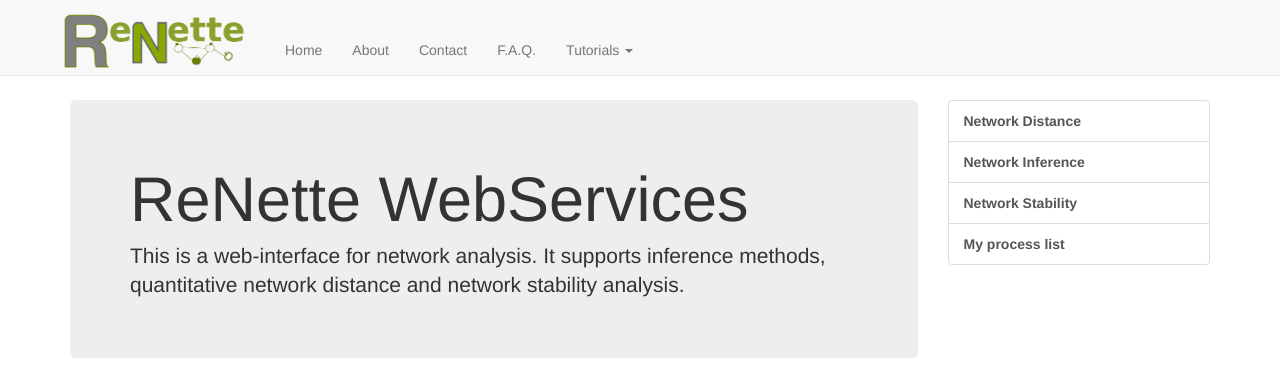
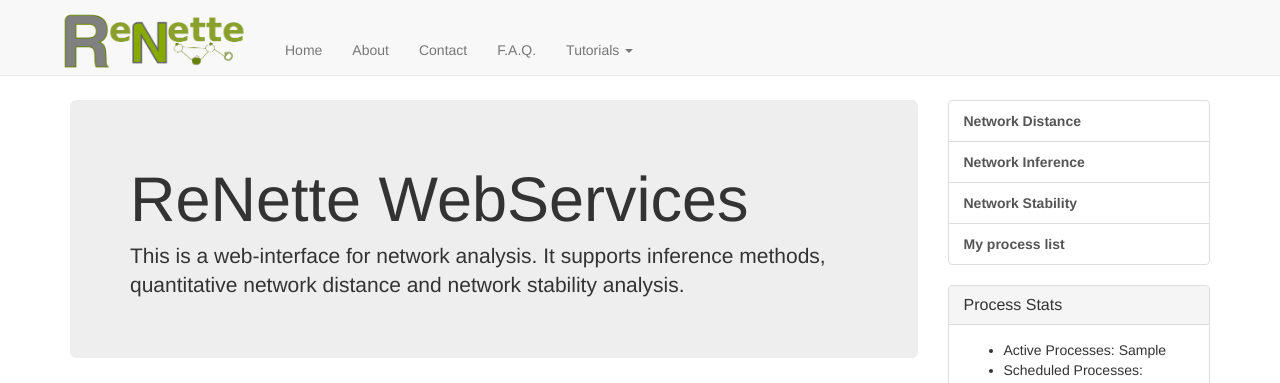
Before and after one commit to MPBA/renette, a Django app: template renette/templates/renette/home.html in a window 1280 px wide. Shown: the top 383 px of the page. Run offline with Django 3.2, Linux system fonts and the light colour scheme; data comes from the database, SQL or seed files in the repository; the template is opened without the code that fills it: most values are stand-ins (such as "Sample title", 1, 10 or a date in 2020); parts of the project's set-up code (start-up, migrations or seed data) failed here and were passed over.

Commit message:
celery stats

```diff
--- a/renette/templates/renette/home.html
+++ b/renette/templates/renette/home.html
@@ -48,5 +48,19 @@
 
         </div>
         {% include "navigation.html" %}
+        <div class="col-xs-6 col-sm-3 sidebar-offcanvas" id="sidebar" role="navigation">
+            <div class="panel panel-default">
+              <div class="panel-heading">
+                <h3 class="panel-title">Process Stats</h3>
+              </div>
+              <div class="panel-body">
+                <ul>
+                    <li>Active Processes: {{ active_processes }}</li>
+                    <li>Scheduled Processes: {{ scheduled_processes }}</li>
+                    <li>Registered Processes: {{ registered_processes }}</li>
+                </ul>
+              </div>
+            </div>
+        </div><!--/span-->
       </div><!--/row-->
 {% endblock container %}
```
Also changed, not shown: renette/views.py (+6 -1 lines).
